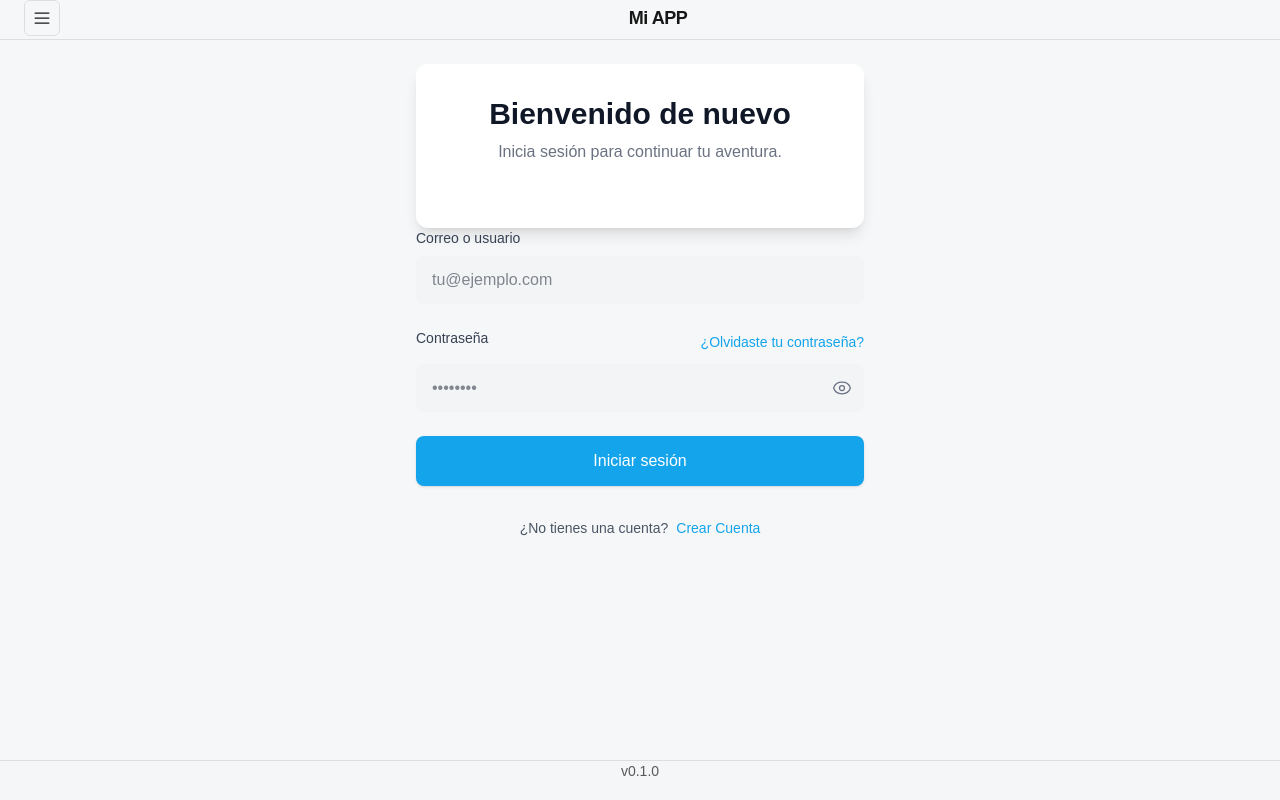
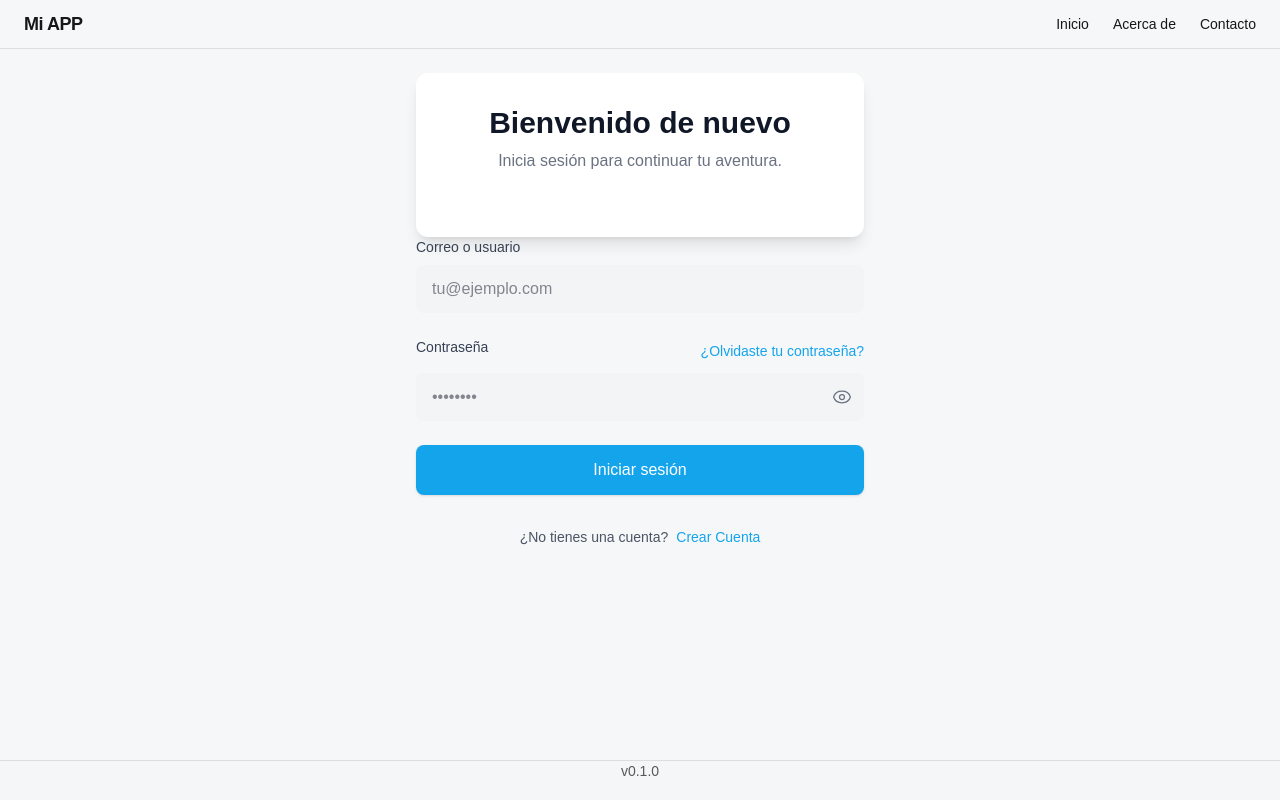
Before and after one commit to miltonvelillac/booking-web, a Next.js app: page /auth/login in a window 1280 px wide. Built offline with nearby package versions, Linux system fonts and the light colour scheme; no server answers.

Commit message:
add mobile header

```diff
--- /dev/null
+++ b/src/components/header/DesktopHeader.tsx
@@ -0,0 +1,25 @@
+"use client";
+
+import React from "react";
+import { useI18n } from "@/i18n";
+import NavItems from "./NavItems";
+
+type HeaderProps = { title?: string };
+
+export default function DesktopHeader({ title }: HeaderProps) {
+  const { texts } = useI18n();
+  const displayTitle = title || texts.header.title;
+
+  return (
+    <header className="sticky top-0 z-40 hidden md:block border-b border-black/10 dark:border-white/15 bg-background/80 backdrop-blur">
+      <div className="mx-auto max-w-7xl px-6">
+        <div className="h-12 flex items-center justify-between">
+          <h1 className="text-lg font-semibold tracking-tight">{displayTitle}</h1>
+          <nav>
+            <NavItems layout="horizontal" />
+          </nav>
+        </div>
+      </div>
+    </header>
+  );
+}
--- a/src/components/header/Header.tsx
+++ b/src/components/header/Header.tsx
@@ -1,102 +1,16 @@
 "use client";
 
-import React, { useState } from "react";
-import { useI18n } from "@/i18n/I18nProvider";
+import React from "react";
+import MobileHeader from "./MobileHeader";
+import DesktopHeader from "./DesktopHeader";
 
-type HeaderProps = {
-  title?: string;
-};
+type HeaderProps = { title?: string };
 
 export function Header({ title }: HeaderProps) {
-  const [open, setOpen] = useState(false);
-  const { texts } = useI18n();
-
-  title = title || texts.header.title;
-
   return (
     <>
-      <header className="sticky h-10 top-0 z-40 border-b border-black/10 dark:border-white/15 bg-background/80 backdrop-blur">
-        <div className="mx-auto max-w-7xl px-4 sm:px-6">
-          <div className="grid grid-cols-[auto_1fr_auto] items-center h-5">
-            <button
-              type="button"
-              aria-label="Open menu"
-              aria-expanded={open}
-              aria-controls="mobile-menu"
-              onClick={() => setOpen(true)}
-              className="cursor-pointer inline-flex items-center justify-center rounded-md h-9 w-9 border border-black/10 dark:border-white/20 hover:bg-black/5 dark:hover:bg-white/10"
-            >
-              <svg
-                xmlns="http://www.w3.org/2000/svg"
-                viewBox="0 0 24 24"
-                fill="currentColor"
-                className="h-5 w-5"
-              >
-                <path d="M3.75 6.75h16.5a.75.75 0 0 0 0-1.5H3.75a.75.75 0 0 0 0 1.5Zm0 6h16.5a.75.75 0 0 0 0-1.5H3.75a.75.75 0 0 0 0 1.5Zm0 6h16.5a.75.75 0 0 0 0-1.5H3.75a.75.75 0 0 0 0 1.5Z" />
-              </svg>
-            </button>
-
-            <h1 className="justify-self-center text-base sm:text-lg font-semibold tracking-tight">
-              {title}
-            </h1>
-
-            <div className="justify-self-end" />
-          </div>
-        </div>
-      </header>
-
-      {open && (
-        <div className="fixed inset-0 z-50" role="dialog" aria-modal="true">
-          <div
-            className="absolute inset-0 bg-black/40"
-            onClick={() => setOpen(false)}
-            aria-hidden
-          />
-          <div
-            id="mobile-menu"
-            className="absolute left-0 top-0 h-full w-72 max-w-[85vw] bg-background border-r border-black/10 dark:border-white/15 shadow-xl p-4"
-          >
-            <div className="flex items-center justify-between">
-              <span className="text-sm font-medium opacity-60">{texts.header.menuLabel}</span>
-              <button
-                type="button"
-                aria-label="Close menu"
-                onClick={() => setOpen(false)}
-                className="inline-flex items-center justify-center rounded-md h-8 w-8 hover:bg-black/5 dark:hover:bg-white/10"
-              >
-                <svg
-                  xmlns="http://www.w3.org/2000/svg"
-                  viewBox="0 0 24 24"
-                  fill="currentColor"
-                  className="h-5 w-5"
-                >
-                  <path d="M6.225 4.811a.75.75 0 0 0-1.06 1.06L10.94 11.647l-5.773 5.776a.75.75 0 1 0 1.06 1.06l5.774-5.773 5.776 5.773a.75.75 0 0 0 1.06-1.06l-5.773-5.776 5.773-5.774a.75.75 0 1 0-1.06-1.06L11.713 10.59 6.225 5.1Z" />
-                </svg>
-              </button>
-            </div>
-
-            <nav className="mt-4">
-              <ul className="space-y-1 text-sm">
-                <li>
-                  <a className="block rounded-md px-3 py-2 hover:bg-black/5 dark:hover:bg-white/10" href="#">
-                    {texts.header.nav.home}
-                  </a>
-                </li>
-                <li>
-                  <a className="block rounded-md px-3 py-2 hover:bg-black/5 dark:hover:bg-white/10" href="#">
-                    {texts.header.nav.about}
-                  </a>
-                </li>
-                <li>
-                  <a className="block rounded-md px-3 py-2 hover:bg-black/5 dark:hover:bg-white/10" href="#">
-                    {texts.header.nav.contact}
-                  </a>
-                </li>
-              </ul>
-            </nav>
-          </div>
-        </div>
-      )}
+      <MobileHeader title={title} />
+      <DesktopHeader title={title} />
     </>
   );
 }
--- /dev/null
+++ b/src/components/header/MobileHeader.tsx
@@ -0,0 +1,67 @@
+"use client";
+
+import React, { useState } from "react";
+import { useI18n } from "@/i18n";
+import NavItems from "./NavItems";
+
+type HeaderProps = { title?: string };
+
+export default function MobileHeader({ title }: HeaderProps) {
+  const [open, setOpen] = useState(false);
+  const { texts } = useI18n();
+  const displayTitle = title || texts.header.title;
+
+  return (
+    <>
+      <header className="sticky top-0 z-40 border-b border-black/10 dark:border-white/15 bg-background/80 backdrop-blur md:hidden h-10">
+        <div className="mx-auto max-w-7xl px-4 sm:px-6">
+          <div className="grid grid-cols-[auto_1fr_auto] items-center h-5">
+            <button
+              type="button"
+              aria-label="Open menu"
+              aria-expanded={open}
+              aria-controls="mobile-menu"
+              onClick={() => setOpen(true)}
+              className="cursor-pointer inline-flex items-center justify-center rounded-md h-9 w-9 border border-black/10 dark:border-white/20 hover:bg-black/5 dark:hover:bg-white/10"
+            >
+              <svg xmlns="http://www.w3.org/2000/svg" viewBox="0 0 24 24" fill="currentColor" className="h-5 w-5">
+                <path d="M3.75 6.75h16.5a.75.75 0 0 0 0-1.5H3.75a.75.75 0 0 0 0 1.5Zm0 6h16.5a.75.75 0 0 0 0-1.5H3.75a.75.75 0 0 0 0 1.5Zm0 6h16.5a.75.75 0 0 0 0-1.5H3.75a.75.75 0 0 0 0 1.5Z" />
+              </svg>
+            </button>
+
+            <h1 className="justify-self-center text-base sm:text-lg font-semibold tracking-tight">
+              {displayTitle}
+            </h1>
+
+            <div className="justify-self-end" />
+          </div>
+        </div>
+      </header>
+
+      {open && (
+        <div className="fixed inset-0 z-50 md:hidden" role="dialog" aria-modal="true">
+          <div className="absolute inset-0 bg-black/40" onClick={() => setOpen(false)} aria-hidden />
+          <div id="mobile-menu" className="absolute left-0 top-0 h-full w-72 max-w-[85vw] bg-background border-r border-black/10 dark:border-white/15 shadow-xl p-4">
+            <div className="flex items-center justify-between">
+              <span className="text-sm font-medium opacity-60">{texts.header.menuLabel}</span>
+              <button
+                type="button"
+                aria-label="Close menu"
+                onClick={() => setOpen(false)}
+                className="inline-flex items-center justify-center rounded-md h-8 w-8 hover:bg-black/5 dark:hover:bg-white/10"
+              >
+                <svg xmlns="http://www.w3.org/2000/svg" viewBox="0 0 24 24" fill="currentColor" className="h-5 w-5">
+                  <path d="M6.225 4.811a.75.75 0 0 0-1.06 1.06L10.94 11.647l-5.773 5.776a.75.75 0 1 0 1.06 1.06l5.774-5.773 5.776 5.773a.75.75 0 0 0 1.06-1.06l-5.773-5.776 5.773-5.774a.75.75 0 1 0-1.06-1.06L11.713 10.59 6.225 5.1Z" />
+                </svg>
+              </button>
+            </div>
+
+            <nav className="mt-4">
+              <NavItems layout="vertical" onItemClick={() => setOpen(false)} />
+            </nav>
+          </div>
+        </div>
+      )}
+    </>
+  );
+}
--- /dev/null
+++ b/src/components/header/NavItems.tsx
@@ -0,0 +1,46 @@
+"use client";
+
+import React from "react";
+import { useI18n } from "@/i18n";
+
+type Props = {
+  layout?: "horizontal" | "vertical";
+  className?: string;
+  onItemClick?: () => void;
+};
+
+export default function NavItems({ layout = "vertical", className, onItemClick }: Props) {
+  const { texts } = useI18n();
+
+  const items = [
+    { key: "home", label: texts.header.nav.home, href: "#" },
+    { key: "about", label: texts.header.nav.about, href: "#" },
+    { key: "contact", label: texts.header.nav.contact, href: "#" },
+  ];
+
+  const isHorizontal = layout === "horizontal";
+
+  const ulClass = isHorizontal
+    ? ["flex items-center gap-6 text-sm", className].filter(Boolean).join(" ")
+    : ["space-y-1 text-sm", className].filter(Boolean).join(" ");
+
+  return (
+    <ul className={ulClass}>
+      {items.map((it) => (
+        <li key={it.key}>
+          <a
+            href={it.href}
+            onClick={onItemClick}
+            className={
+              isHorizontal
+                ? "hover:underline"
+                : "block rounded-md px-3 py-2 hover:bg-black/5 dark:hover:bg-white/10"
+            }
+          >
+            {it.label}
+          </a>
+        </li>
+      ))}
+    </ul>
+  );
+}
```
